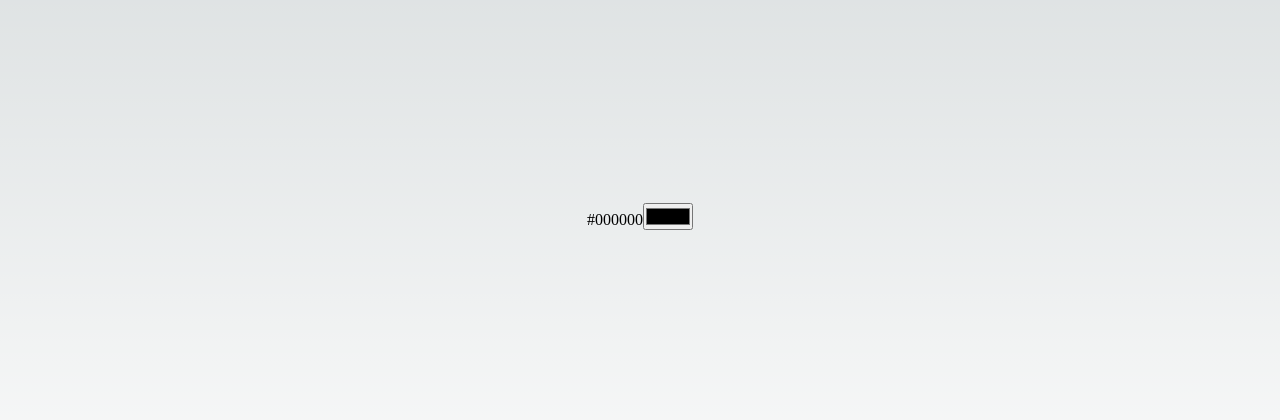
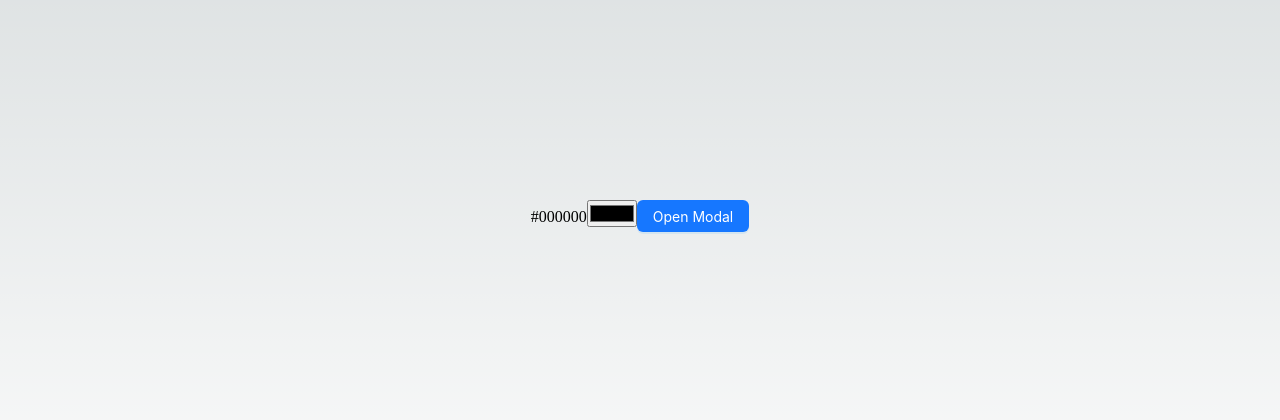
Before and after one commit to Aluonam/pt_101223, a Next.js app: page / in a window 1280 px wide. Shown: the part 184-604 px from the top of the page. Built offline with nearby package versions, Linux system fonts and the light colour scheme.

Commit message:
feat: install and create component Modal with ANT Design

```diff
--- /dev/null
+++ b/components/ButtonModalANT.jsx
@@ -0,0 +1,29 @@
+
+import React, { useState } from 'react';
+import { Button, Modal } from 'antd';
+
+const ButtonModalANT = () => {
+  const [isModalOpen, setIsModalOpen] = useState(false);
+  const showModal = () => {
+    setIsModalOpen(true);
+  };
+  const handleOk = () => {
+    setIsModalOpen(false);
+  };
+  const handleCancel = () => {
+    setIsModalOpen(false);
+  };
+  return (
+    <>
+      <Button type="primary" onClick={showModal}>
+        Open Modal
+      </Button>
+      <Modal title="Basic Modal" open={isModalOpen} onOk={handleOk} onCancel={handleCancel}>
+        <p>Some contents...</p>
+        <p>Some contents...</p>
+        <p>Some contents...</p>
+      </Modal>
+    </>
+  );
+};
+export default ButtonModalANT;
--- a/components/ChangeColor.jsx
+++ b/components/ChangeColor.jsx
@@ -1,4 +1,5 @@
 import React, { useState } from 'react'
+import ButtonModalANT from './ButtonModalANT'
 
 const ChangeColor = () => {
 
@@ -8,6 +9,7 @@
     <div>
         {colorSelected}
         <input type='color' onChange={(e)=>{setColorSelected(e.target.value)}}></input>
+        <ButtonModalANT></ButtonModalANT>
     </div>
   )
 }
--- a/package.json
+++ b/package.json
@@ -9,8 +9,9 @@
     "lint": "next lint"
   },
   "dependencies": {
+    "antd": "^5.12.1",
+    "next": "13.5.6",
     "react": "^18",
-    "react-dom": "^18",
-    "next": "13.5.6"
+    "react-dom": "^18"
   }
 }
```
Also changed, not shown: 1 other file (tests, documents, lock files or other folders).
